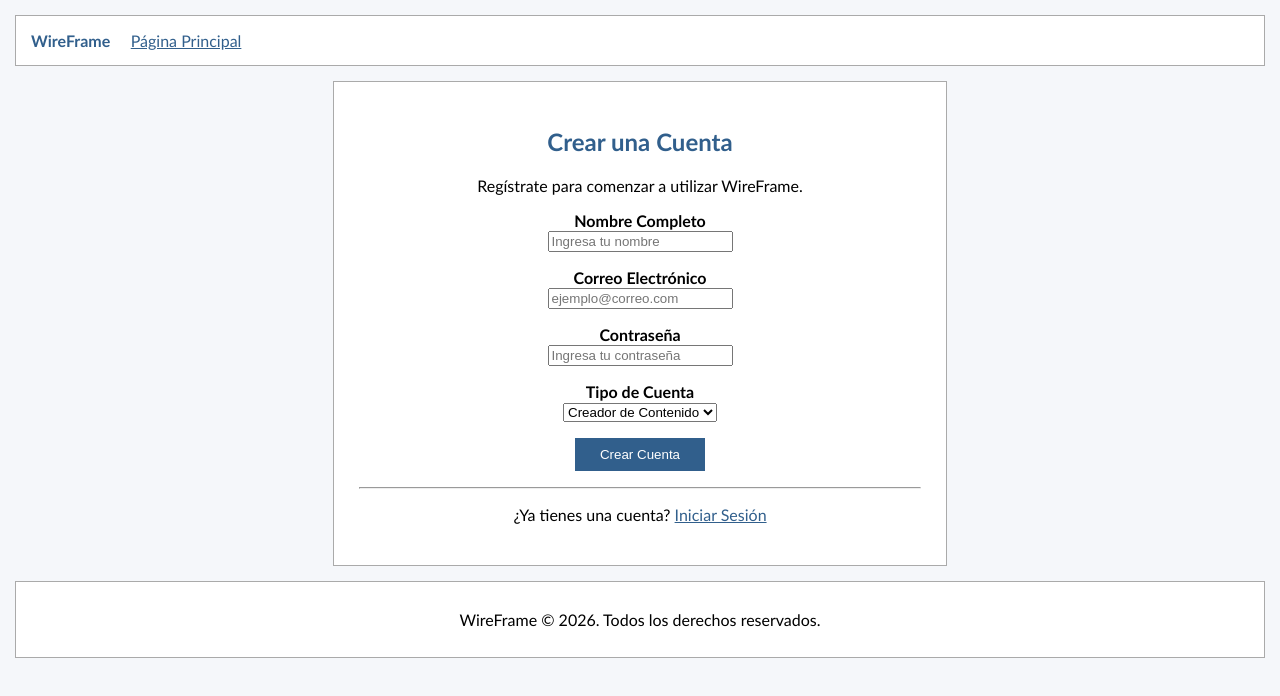
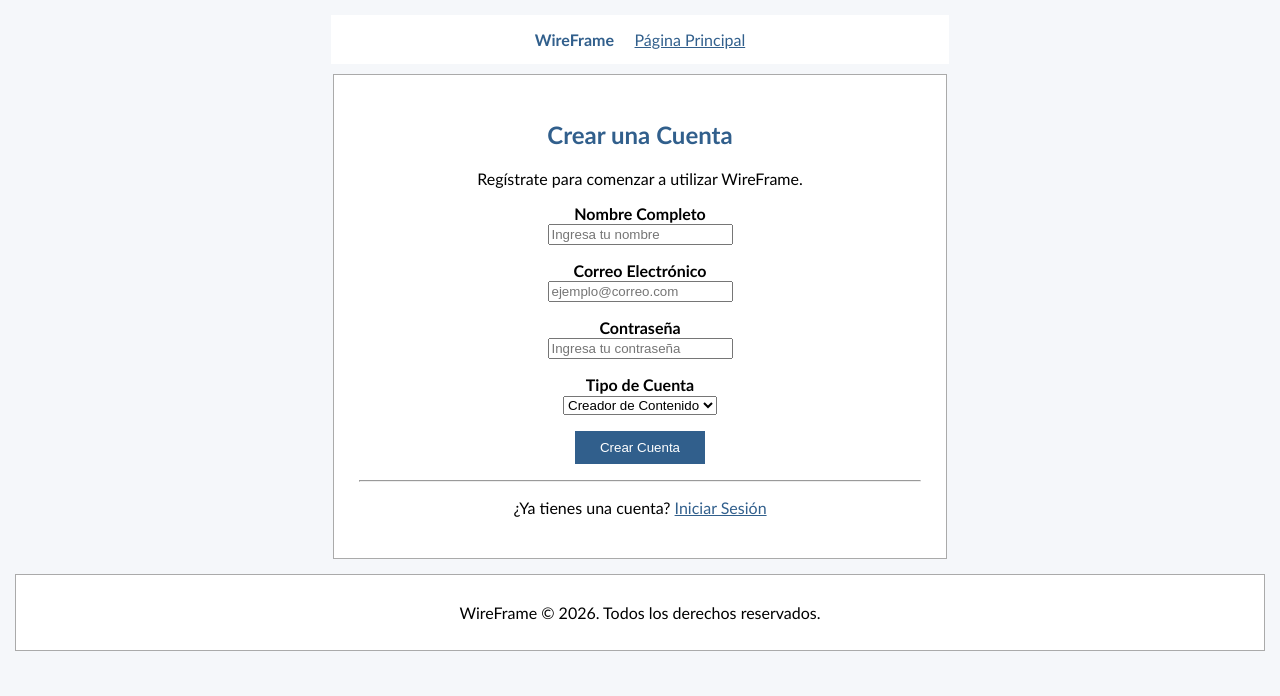
Before and after one commit to JDiego2034/Talleres-HTML, a plain HTML site: page Wireframe/CrearCuenta.html in a window 1280 px wide. Drawn offline with Linux system fonts and the light colour scheme.

Commit message:
Uso de tarjetas y margenes

```diff
--- a/Wireframe/CSS/CrearCuenta.css
+++ b/Wireframe/CSS/CrearCuenta.css
@@ -4,11 +4,15 @@ body {
     background-color: #f5f7fa;
 }
 
-header {
-    border: 1px solid #aaa;
+.Header-CrearCuenta {
+    border: 0px solid #aaa;
     background-color: white;
     padding: 15px;
-    margin-bottom: 15px;
+    margin: 0 auto;
+    margin-bottom: 10px;
+    width: 47%;
+    text-align: center;
+
 }
 
 header strong {
@@ -43,7 +47,7 @@ button {
     border: 0;
 }
 
-footer {
+.Footer-CrearCuenta {
     border: 1px solid #aaa;
     background-color: white;
     margin-top: 15px;
--- a/Wireframe/CSS/RecuperarCuenta.css
+++ b/Wireframe/CSS/RecuperarCuenta.css
@@ -4,7 +4,7 @@ body {
     background-color: #f5f7fa;
 }
 
-header {
+.Header-RecuperarCuenta {
     border: 1px solid #aaa;
     background-color: white;
     padding: 15px;
@@ -43,7 +43,7 @@ button {
     border: 0;
 }
 
-footer {
+.Footer-RecuperarCuenta {
     border: 1px solid #aaa;
     background-color: white;
     margin-top: 15px;
--- a/Wireframe/CSS/index.css
+++ b/Wireframe/CSS/index.css
@@ -4,11 +4,13 @@ body {
     background-color: #f5f7fa;
 }
 
-header {
+.Header-Index {
     border: 1px solid #aaa;
-    background-color: white;
-    padding: 10px;
-    margin-bottom: 10px;
+    background-color: rgb(255, 255, 255);
+    padding: 5px;
+    margin-bottom: 15px;
+    height: 80px;
+    text-align: center;
 }
 
 h1, h3 {
@@ -24,7 +26,7 @@ main {
     gap: 15px;
 }
 
-section {
+.WireFrame-Info {
     width: 50%;
     border: 1px solid #aaa;
     background-color: white;
@@ -43,7 +45,7 @@ button {
     border: 0;
 }
 
-footer {
+.Footer-Index {
     border: 1px solid #aaa;
     background-color: white;
     margin-top: 15px;
--- a/Wireframe/CrearCuenta.html
+++ b/Wireframe/CrearCuenta.html
@@ -9,7 +9,7 @@
 
 <body>
 
-    <header>
+    <header class="Header-CrearCuenta">
         <nav>
             <strong>WireFrame</strong>
             &nbsp;&nbsp;&nbsp;
@@ -75,7 +75,7 @@
 
     </main>
 
-    <footer>
+    <footer class="Footer-CrearCuenta">
         <p>
             WireFrame &copy; 2026. Todos los derechos reservados.
         </p>
```
Also changed, not shown: Wireframe/RecuperarCuenta.html (+2 -2 lines), Wireframe/index.html (+5 -6 lines).
